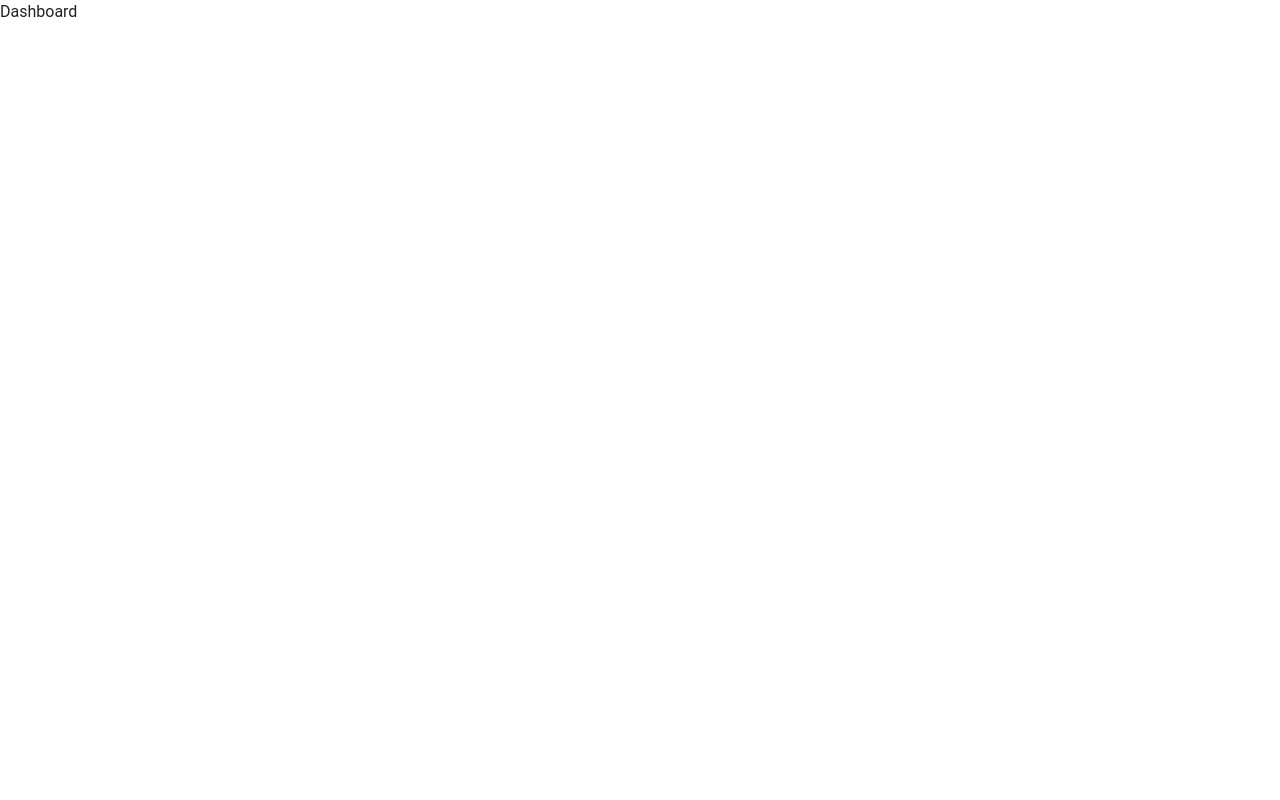
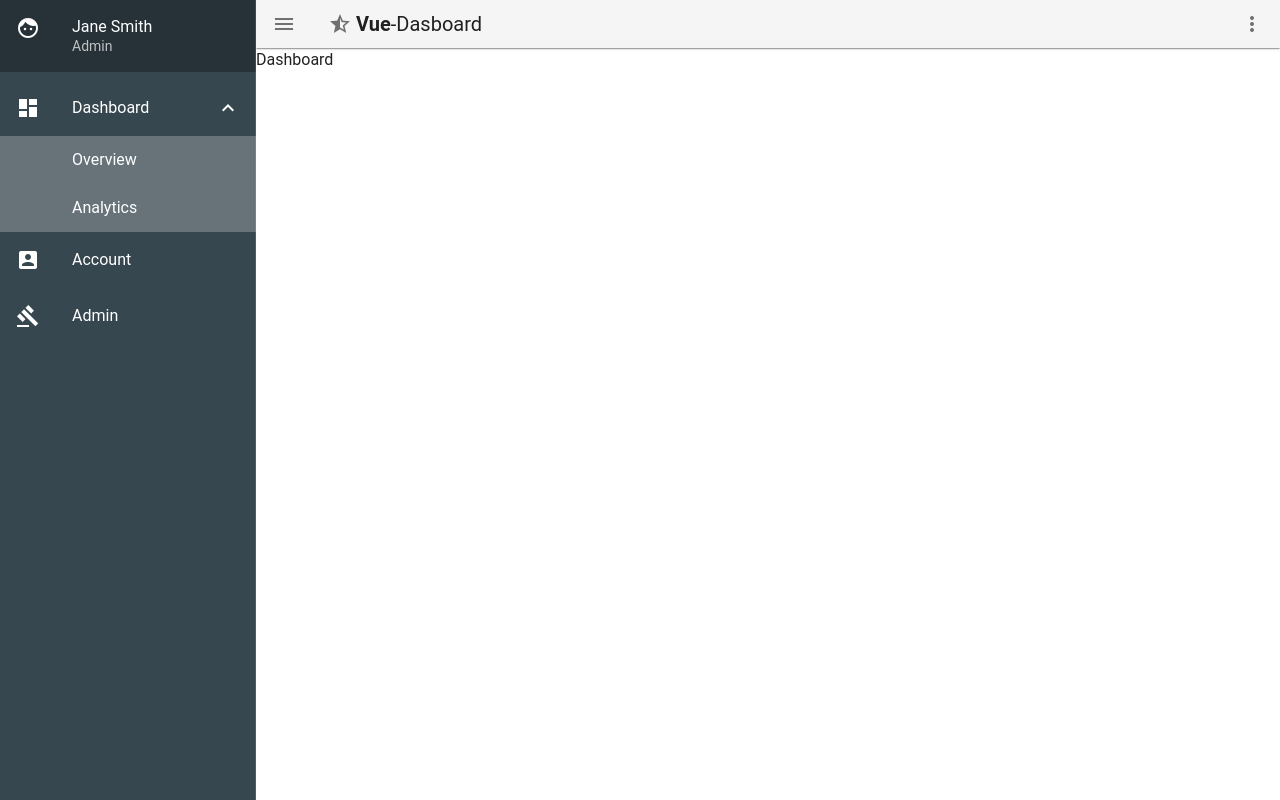
Before and after one commit to Faryyaz/vue-dashboard, a Vue app: page / in a window 1280 px wide. Built offline with nearby package versions, Linux system fonts and the light colour scheme.

Commit message:
Configurations, sidebar, layout and topbar modifications

```diff
--- a/package.json
+++ b/package.json
@@ -8,7 +8,9 @@
     "lint": "vue-cli-service lint"
   },
   "dependencies": {
+    "@mdi/font": "^5.9.55",
     "core-js": "^3.6.5",
+    "material-design-icons-iconfont": "^6.1.0",
     "vue": "^2.6.11",
     "vue-class-component": "^7.2.3",
     "vue-property-decorator": "^9.1.2",
--- /dev/null
+++ b/src/components/SideBar.vue
@@ -0,0 +1,79 @@
+<template>
+    <v-navigation-drawer
+        :mini-variant="miniVariant"
+        app
+        class="blue-grey darken-3"
+        dark
+        permanent
+    >
+        <template v-slot:prepend>
+            <v-list-item two-line class="blue-grey darken-4">
+                <v-list-item-icon>
+                    <v-icon>face</v-icon>
+                </v-list-item-icon>
+
+                <v-list-item-content>
+                    <v-list-item-title>Jane Smith</v-list-item-title>
+                    <v-list-item-subtitle>Admin</v-list-item-subtitle>
+                </v-list-item-content>
+            </v-list-item>
+        </template>
+        <v-list>
+            <v-list-group
+                v-for="item in items"
+                :key="item.title"
+                v-model="item.active"
+                :prepend-icon="item.icon"
+                no-action
+                color="white"
+                :append-icon="!item.hasOwnProperty('items') ? '' : 'keyboard_arrow_down'"
+            >
+                <template v-slot:activator>
+                    <v-list-item-content>
+                        <v-list-item-title
+                            v-text="item.title"
+                        ></v-list-item-title>
+                    </v-list-item-content>
+                </template>
+
+                <v-list-item color="white" v-for="child in item.items" :key="child.title" :to="{ name: item.to}">
+                    <v-list-item-content>
+                        <v-list-item-title
+                            v-text="child.title"
+                        ></v-list-item-title>
+                    </v-list-item-content>
+                </v-list-item>
+            </v-list-group>
+        </v-list>
+    </v-navigation-drawer>
+</template>
+<script lang="ts">
+import Analytics from "@/views/Analytics.vue";
+import { Component, Vue, Prop } from "vue-property-decorator";
+
+@Component
+export default class SideBar extends Vue {
+    @Prop({ default: false })
+    miniVariant!: boolean;
+
+    items: Array<any> = [
+        {
+            title: "Dashboard",
+            icon: "dashboard",
+            active: true,
+            items: [
+                {
+                    title: "Overview",
+                    to: 'overview'
+                },
+                {
+                    title: "Analytics",
+                    to: 'analytics'
+                },
+            ],
+        },
+        { title: "Account", icon: "account_box" },
+        { title: "Admin", icon: "gavel" },
+    ];
+}
+</script>
--- /dev/null
+++ b/src/components/TopBar.vue
@@ -0,0 +1,22 @@
+<template>
+    <v-app-bar app dense elevation="1">
+        <v-app-bar-nav-icon @click="$emit('toggle-sidebar')"></v-app-bar-nav-icon>
+        <v-toolbar-title>
+            <div class="d-flex align-center">
+                <v-icon class="mr-1">star_half</v-icon>
+                <span class="font-weight-bold">Vue</span>
+                <span class="">-Dasboard</span>
+            </div>
+        </v-toolbar-title>
+        <v-spacer></v-spacer>
+        <v-btn icon>
+            <v-icon>more_vert</v-icon>
+        </v-btn>
+    </v-app-bar>
+</template>
+<script lang="ts">
+import { Component, Vue } from 'vue-property-decorator'
+
+@Component
+export default class TopBar extends Vue {}
+</script>
--- a/src/layout/Default.vue
+++ b/src/layout/Default.vue
@@ -1,15 +1,30 @@
 <template>
-    <v-main>
-        <transition name="fade" mode="out-in">
-            <router-view></router-view>
-        </transition>
-    </v-main>
+    <main>
+        <top-bar v-on:toggle-sidebar="toggleSidebar()"></top-bar>
+        <side-bar :mini-variant="miniVariant"></side-bar>
+        <v-main>
+            <transition name="fade" mode="out-in">
+                <router-view></router-view>
+            </transition>
+        </v-main>
+    </main>
 </template>
 <script lang="ts">
 import { Component, Vue } from "vue-property-decorator";
+import SideBar from "../components/SideBar.vue";
+import TopBar from "../components/TopBar.vue";
 
 @Component({
-    components: {},
+    components: {
+        SideBar,
+        TopBar,
+    },
 })
-export default class Default extends Vue {}
+export default class Default extends Vue {
+    miniVariant = false;
+
+    toggleSidebar() {
+        this.miniVariant = !this.miniVariant;
+    }
+}
 </script>
--- a/src/router/index.ts
+++ b/src/router/index.ts
@@ -1,7 +1,7 @@
 import Vue from 'vue'
 import VueRouter, { RouteConfig } from 'vue-router'
 import Login from '../views/Login.vue'
-import Dashboard from '../views/Dashboard.vue'
+import Overview from '../views/Overview.vue'
 
 Vue.use(VueRouter)
 
@@ -20,7 +20,7 @@ const routes: Array<RouteConfig> = [
         meta: {
             layout: 'default'
         },
-        component: Dashboard
+        component: Overview
         // route level code-splitting
         // this generates a separate chunk (about.[hash].js) for this route
         // which is lazy-loaded when the route is visited.
--- /dev/null
+++ b/src/views/Analytics.vue
@@ -0,0 +1,8 @@
+<template>
+    <div>Analytics</div>
+</template>
+<script lang="ts">
+import { Component, Vue } from 'vue-property-decorator'
+
+export default class Analytics extends Vue {}
+</script>
--- a/src/views/Dashboard.vue
+++ b/src/views/Overview.vue
@@ -7,7 +7,7 @@
 import { Component, Vue } from 'vue-property-decorator'
 
 @Component
-export default class Dashboard extends Vue {
+export default class Overview extends Vue {
 
 }
 </script>
--- a/src/vuetify.ts
+++ b/src/vuetify.ts
@@ -1,9 +1,13 @@
 import Vue from 'vue'
 import Vuetify from 'vuetify'
 import 'vuetify/dist/vuetify.min.css'
+import 'material-design-icons-iconfont/dist/material-design-icons.css'
+import '../node_modules/@mdi/font/css/materialdesignicons.min.css'
 
 Vue.use(Vuetify)
 
-const opts = {}
+const opts = {
+    iconfont: 'md',
+}
 
 export default new Vuetify(opts)
```
Also changed, not shown: 1 other file (tests, documents, lock files or other folders).
